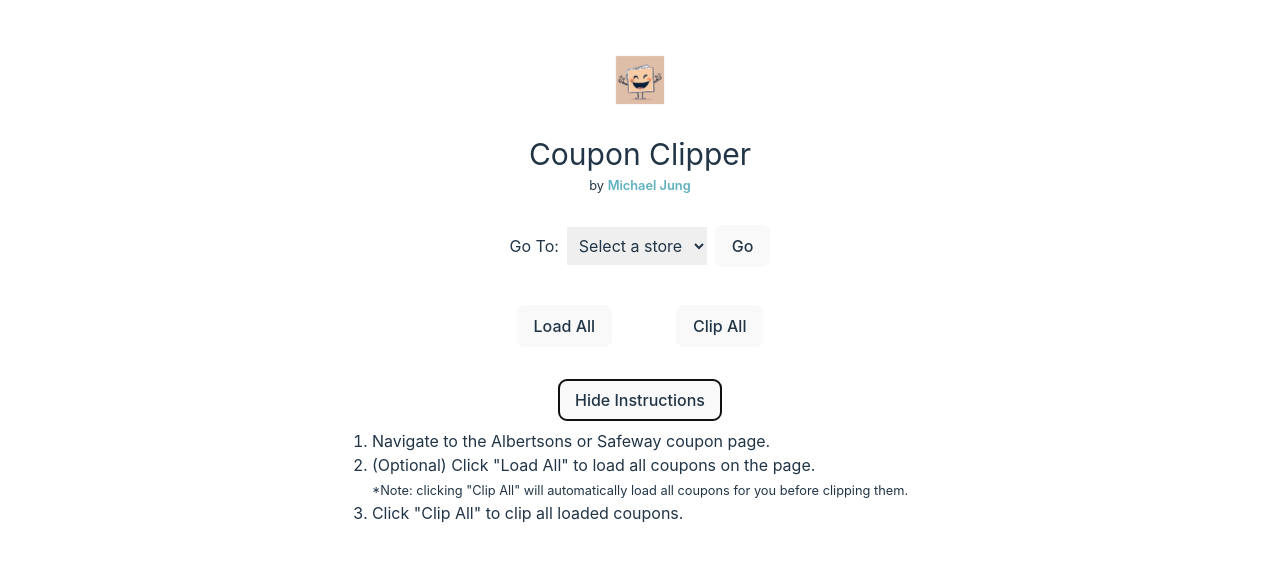
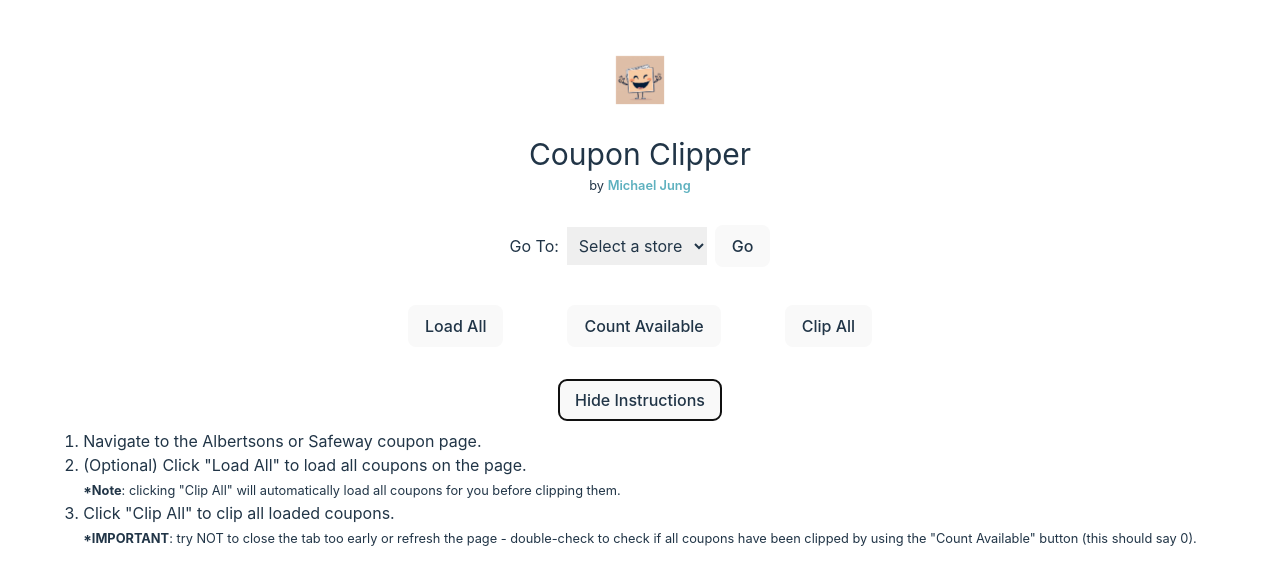
Before and after one commit to michaelhjung/coupon-clipper-chrome-ext, a React (Vite) app: page / in a window 1280 px wide. Both pictures are taken after a click on the button "Show Instructions". Shown: the top 584 px of the page. Built offline with nearby package versions, Linux system fonts and the light colour scheme.

Commit message:
Add Count Available button, add a loading, clipping, and counting state, add important note when clipping coupons

```diff
--- a/src/App.tsx
+++ b/src/App.tsx
@@ -6,6 +6,9 @@ import couponClipperLogo from "/imgs/logo.jpg";
 
 function App() {
   const [selectedStore, setSelectedStore] = useState("");
+  const [loading, setLoading] = useState(false);
+  const [clipping, setClipping] = useState(false);
+  const [counting, setCounting] = useState(false);
   const [showInstructions, setShowInstructions] = useState(false);
 
   const stores = [
@@ -44,7 +47,7 @@ function App() {
         return false;
       }
 
-      chrome.scripting.executeScript({
+      await chrome.scripting.executeScript({
         target: { tabId: tab.id },
         func,
       });
@@ -62,14 +65,29 @@ function App() {
   };
 
   const loadAllHandler = async () => {
+    setLoading(true);
     const couponsLoaded = await executeScriptInActiveTab(clickLoadMoreButtons);
+    setLoading(false);
+
     if (couponsLoaded) alert("All coupons loaded!");
   };
 
   const clipAllHandler = async () => {
+    setClipping(true);
     const couponsLoaded = await executeScriptInActiveTab(clickLoadMoreButtons);
-    if (!couponsLoaded) return;
+    if (!couponsLoaded) return setClipping(false);
+
     await executeScriptInActiveTab(clipAllCoupons);
+    setClipping(false);
+  };
+
+  const countAllHandler = async () => {
+    setCounting(true);
+    const couponsLoaded = await executeScriptInActiveTab(clickLoadMoreButtons);
+    if (!couponsLoaded) return setCounting(false);
+
+    await executeScriptInActiveTab(countAvailableCoupons);
+    setCounting(false);
   };
 
   const clickLoadMoreButtons = () => {
@@ -109,26 +127,55 @@ function App() {
   };
 
   const clipAllCoupons = () => {
+    let clipCount = 0;
+
     return new Promise<void>((resolve) => {
       const clipCouponButtons = document.querySelectorAll(
         "loyalty-card-action-buttons button"
       );
 
-      let clipCount = 0;
-
       clipCouponButtons.forEach((element) => {
         const button = element as HTMLButtonElement;
-        if (
-          button.innerText === "Clip Coupon" ||
-          button.innerText === "Activate"
-        ) {
+        const targetInnerTexts = ["clip coupon", "activate"];
+        if (targetInnerTexts.includes(button.innerText.trim().toLowerCase())) {
           button.click();
           clipCount++;
         }
       });
 
-      alert(`Clipped ${clipCount} ${clipCount === 1 ? "coupon" : "coupons"}!`);
       resolve();
+    }).then(() => {
+      const alertMessage =
+        clipCount === 0
+          ? `Looks like you've already clipped all the coupons!`
+          : `Clipped ${clipCount} ${clipCount === 1 ? "coupon" : "coupons"}!`;
+      alert(alertMessage + " Nice, you're one step closer to saving $$$!");
+    });
+  };
+
+  const countAvailableCoupons = () => {
+    let couponCount = 0;
+
+    return new Promise<void>((resolve) => {
+      const couponButtons = document.querySelectorAll(
+        "loyalty-card-action-buttons button"
+      );
+
+      couponButtons.forEach((element) => {
+        const button = element as HTMLButtonElement;
+        const targetInnerTexts = ["clip coupon", "activate"];
+        if (targetInnerTexts.includes(button.innerText.trim().toLowerCase())) {
+          couponCount++;
+        }
+      });
+
+      resolve();
+    }).then(() => {
+      alert(
+        `There are ${couponCount} ${
+          couponCount === 1 ? "coupon" : "coupons"
+        } available to clip!`
+      );
     });
   };
 
@@ -175,10 +222,19 @@ function App() {
 
       <div className="flex">
         <div className="card">
-          <button onClick={loadAllHandler}>Load All</button>
+          <button onClick={loadAllHandler} disabled={loading}>
+            {loading ? "Loading..." : "Load All"}
+          </button>
         </div>
         <div className="card">
-          <button onClick={clipAllHandler}>Clip All</button>
+          <button onClick={countAllHandler} disabled={counting}>
+            {counting ? "Counting..." : "Count Available"}
+          </button>
+        </div>
+        <div className="card">
+          <button onClick={clipAllHandler} disabled={clipping}>
+            {clipping ? "Clipping..." : "Clip All"}
+          </button>
         </div>
       </div>
 
@@ -195,12 +251,22 @@ function App() {
               </div>
               <div>
                 <small>
-                  *Note: clicking "Clip All" will automatically load all coupons
-                  for you before clipping them.
+                  <strong>*Note</strong>: clicking "Clip All" will automatically
+                  load all coupons for you before clipping them.
                 </small>
               </div>
             </li>
-            <li>Click "Clip All" to clip all loaded coupons.</li>
+            <li>
+              <div>Click "Clip All" to clip all loaded coupons.</div>
+              <div>
+                <small>
+                  <strong>*IMPORTANT</strong>: try NOT to close the tab too
+                  early or refresh the page - double-check to check if all
+                  coupons have been clipped by using the "Count Available"
+                  button (this should say 0).
+                </small>
+              </div>
+            </li>
           </ol>
         )}
       </div>
```
Also changed, not shown: public/manifest.json.
